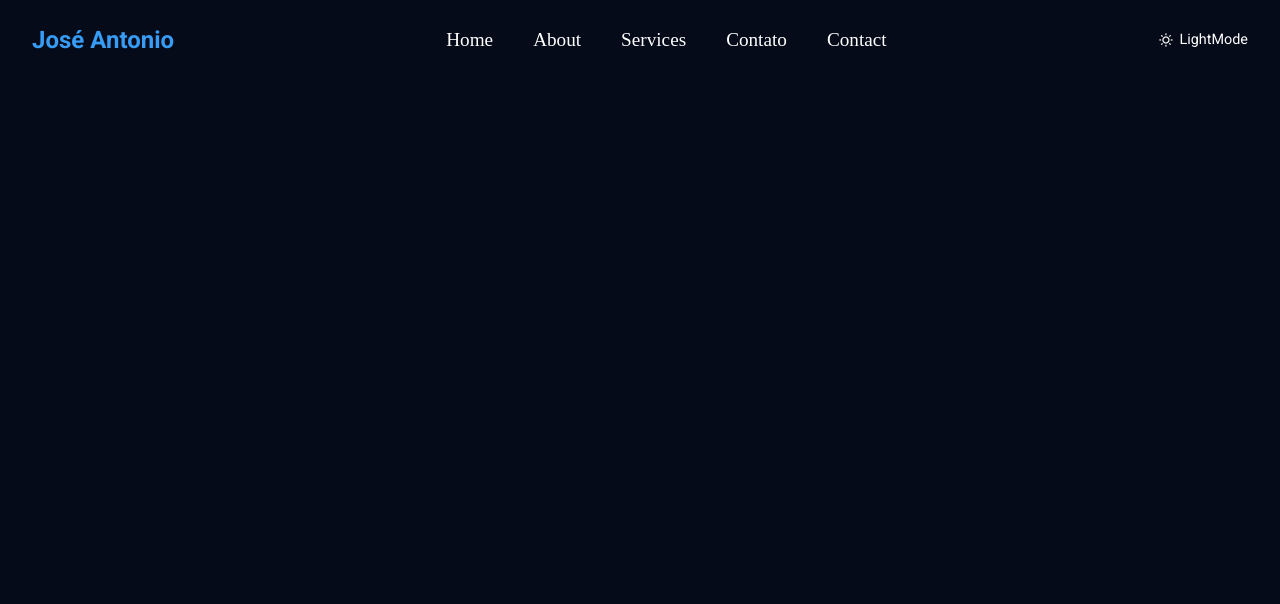
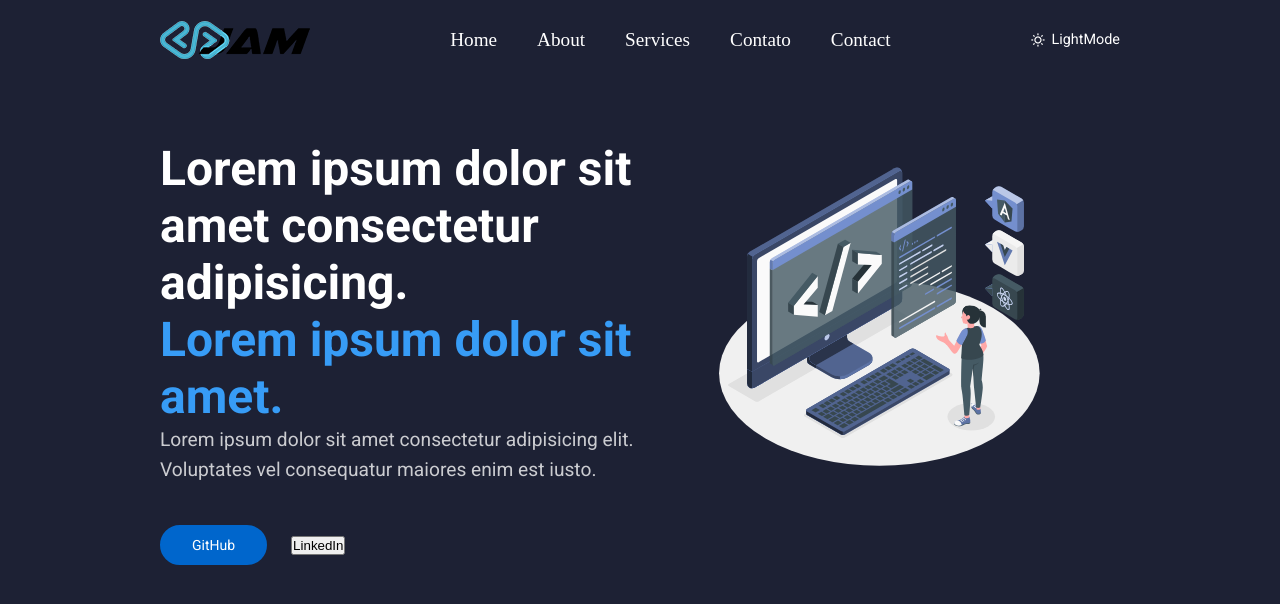
Before and after one commit to EuMotta/react-portfolio, a React (Create React App) app: page / in a window 1280 px wide. Shown: the top 604 px of the page. Built offline with nearby package versions, Linux system fonts and the light colour scheme.

Commit message:
Hero content

```diff
--- a/src/App.css
+++ b/src/App.css
@@ -24,7 +24,7 @@
     rgba(29, 129, 176, 1) 55%,
     rgba(35, 93, 173, 1) 75%
   );
-  --body-bg: rgba(6, 11, 26, 1);
+  --body-bg: rgb(29, 33, 52);
   --newsletter-bg: linear-gradient(
     90deg,
     rgba(27, 9, 115, 1) 20%,
@@ -68,8 +68,11 @@ body{
   background: var(--body-bg);
   font-family: var(--font-name);
 }
+section{
+  padding: 60px 0;
+}
 .container{
-  width: 100%;
+  width: 80%;
   padding: 0 2rem;
   margin: auto;
 }
@@ -80,3 +83,18 @@ a{
 h1, h2{
   color: var(--heading-color);
 }
+.description{
+  color: var(--small-text-color);
+  line-height: 30px;
+  font-size: 1.2rem;
+}
+::-webkit-scrollbar-thumb{
+  background: rgb(122, 57, 57);
+  border-radius: 30px;
+}
+::-webkit-scrollbar{
+  width: 20px;
+}
+::-webkit-scrollbar-track{
+  background: transparent;
+}
--- a/src/App.js
+++ b/src/App.js
@@ -1,10 +1,12 @@
 
 import './App.css';
 import Header from './components/Header/Header';
+import Hero from './components/UI/Hero'
 
 function App() {
   return <>
     <Header/>
+    <Hero/>
   </>
 }
 
--- a/src/components/Header/header.css
+++ b/src/components/Header/header.css
@@ -43,3 +43,8 @@
     left: 0;
     z-index: 999;
 }
+.logo img{
+
+    display: flex;
+    align-items: center;
+}
--- a/src/components/Header/header.jsx
+++ b/src/components/Header/header.jsx
@@ -1,5 +1,6 @@
 import React from 'react'
 import './header.css'
+import mylogo from '../../assets/Logo/jam.png'
 
 const nav_links = [
   {
@@ -28,7 +29,7 @@ const header = () => {
     <header className='header'>
       <div className="container">
         <nav className="nav_bar">
-          <div className="logo"><h2>José Antonio</h2></div>
+          <div className="logo"><img src={mylogo} alt="" /></div>
           {/* Barra de navegação */}
           <div className="navigation">
             <ul className="menu">
--- /dev/null
+++ b/src/components/UI/Hero.jsx
@@ -0,0 +1,29 @@
+import React from 'react'
+import '../../styles/hero.css'
+import imghero from '../../assets/img/imgHero.svg'
+
+const hero = () => {
+  return (
+    <section className="hero_section">
+      <div className="container">
+        <div className="hero_wrapper">
+          <div className="hero_content">
+            <h2>Lorem ipsum dolor sit amet consectetur adipisicing.</h2>
+            <h2 className="highlight">Lorem ipsum dolor sit amet.</h2>
+            <p className="description">Lorem ipsum dolor sit amet consectetur adipisicing elit. Voluptates vel consequatur maiores enim est iusto.</p>
+            <div className="hero_btns">
+              <button className="primary_btn">GitHub</button>
+              <button className="secondary_btn">LinkedIn</button>
+            </div>
+          </div>
+
+          <div className="hero_img">
+            <img src={imghero} alt="" />
+          </div>
+        </div>
+      </div>
+    </section>
+  )
+}
+
+export default hero
--- /dev/null
+++ b/src/styles/hero.css
@@ -0,0 +1,49 @@
+.hero_section{
+    height: 90vh;
+}
+.hero_wrapper{
+    display: flex;
+    justify-content: space-between;
+}
+.hero_content, .hero_img{
+    width: 50%;
+}
+.hero_img img{
+    width: 100%;
+    height: 70%;
+}
+.hero_content h2{
+    font-size: 3rem;
+}
+.highlight{
+    color: var(--primary-color);
+}
+.hero_btns{
+    margin-top: 40px;
+    display: flex;
+    align-items: center;
+    column-gap: 1.5rem;
+}
+.primary_btn{
+
+    font-family: Roboto, sans-serif;
+    font-weight: 0;
+    font-size: 14px;
+    color: #fff;
+    background-color: #0066CC;
+    padding: 10px 30px;
+    border: 2px solid #0066cc;
+    box-shadow: rgb(0, 0, 0) 0px 0px 0px 0px;
+    border-radius: 50px;
+    transition : 1000ms;
+    transform: translateY(0);
+}
+.primary_btn:hover{
+
+    transition : 1000ms;
+    padding: 10px 50px;
+    transform : translateY(-0px);
+    background-color: #fff;
+    color: #0066cc;
+    border: solid 2px #0066cc;
+}
```
Also changed, not shown: src/assets/Logo/jam.png (added), src/assets/img/imgHero.svg (added).
